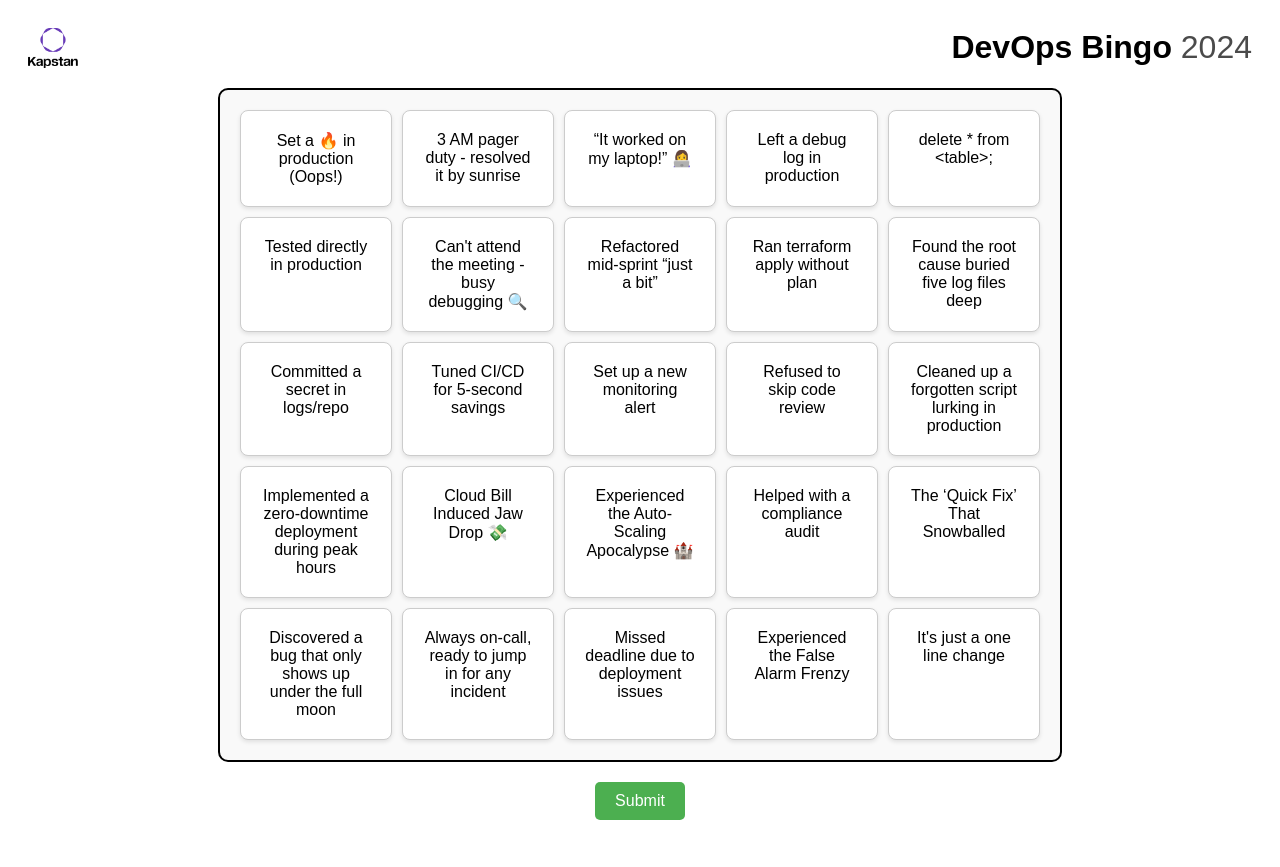
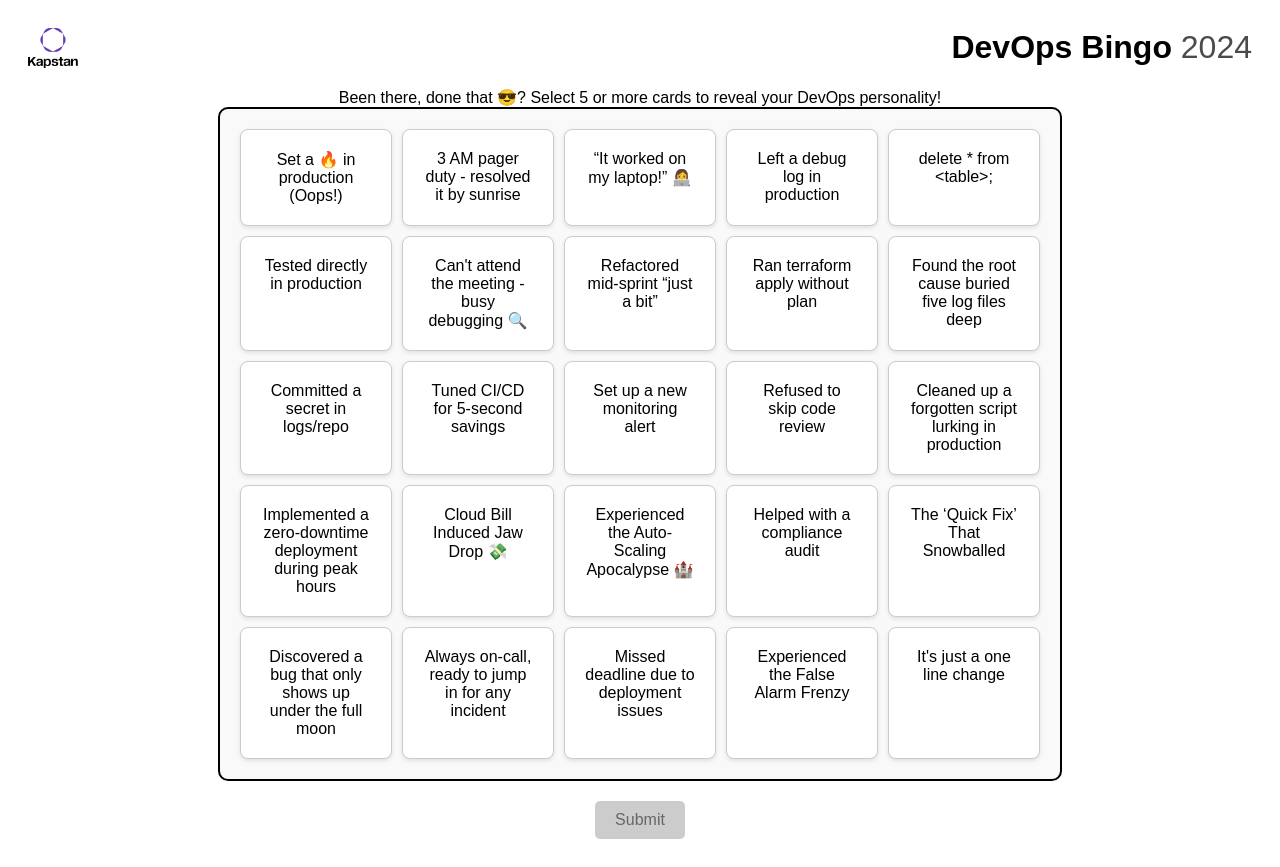
Before and after one commit to kapstan-io/devops-bingo, a React (Create React App) app: page / in a window 1280 px wide. Built offline with nearby package versions, Linux system fonts and the light colour scheme.

Commit message:
minor fixes

```diff
--- a/src/App.js
+++ b/src/App.js
@@ -19,6 +19,9 @@ const App = () => {
   };
 
   const handleSubmit = () => {
+    if (selectedCards.length < 5) {
+      return;
+    }
     const personalityCounts = {};
     selectedCards.forEach((cardText) => {
       const card = cards.find((item) => item.text === cardText);
@@ -91,6 +94,9 @@ const App = () => {
 
       {showBingoCards && (
         <div>
+          <div>
+            Been there, done that 😎? Select 5 or more cards to reveal your DevOps personality!
+          </div>
           <div className="bingo-grid">
             {cards.map((card, index) => (
               <BingoCard
@@ -101,7 +107,7 @@ const App = () => {
               />
             ))}
           </div>
-          <button onClick={handleSubmit}>Submit</button>
+          <button disabled={selectedCards.length < 5} onClick={handleSubmit}>Submit</button>
         </div>
       )}
       { showEmailInput && (
--- a/src/index.css
+++ b/src/index.css
@@ -83,6 +83,12 @@ button:hover {
   background-color: #388e3c;
 }
 
+button:disabled {
+  background-color: #ccc;
+  color: #666;
+  cursor: not-allowed;
+}
+
 /* Result styling */
 .result {
   margin-top: 20px;
```
